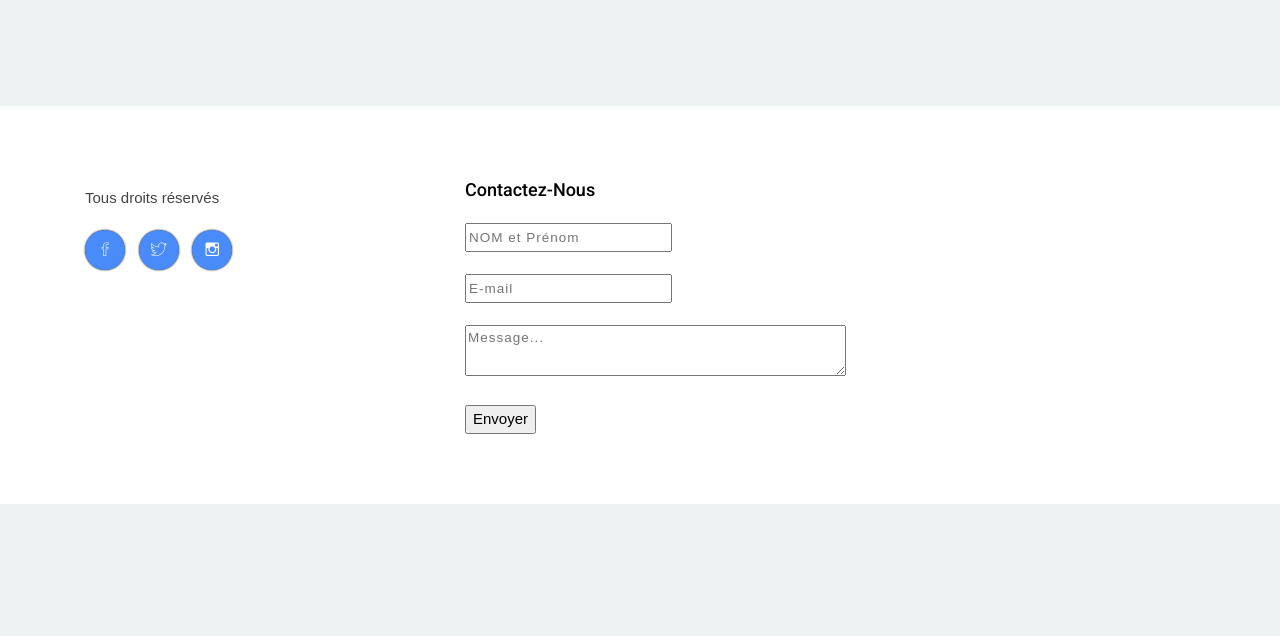
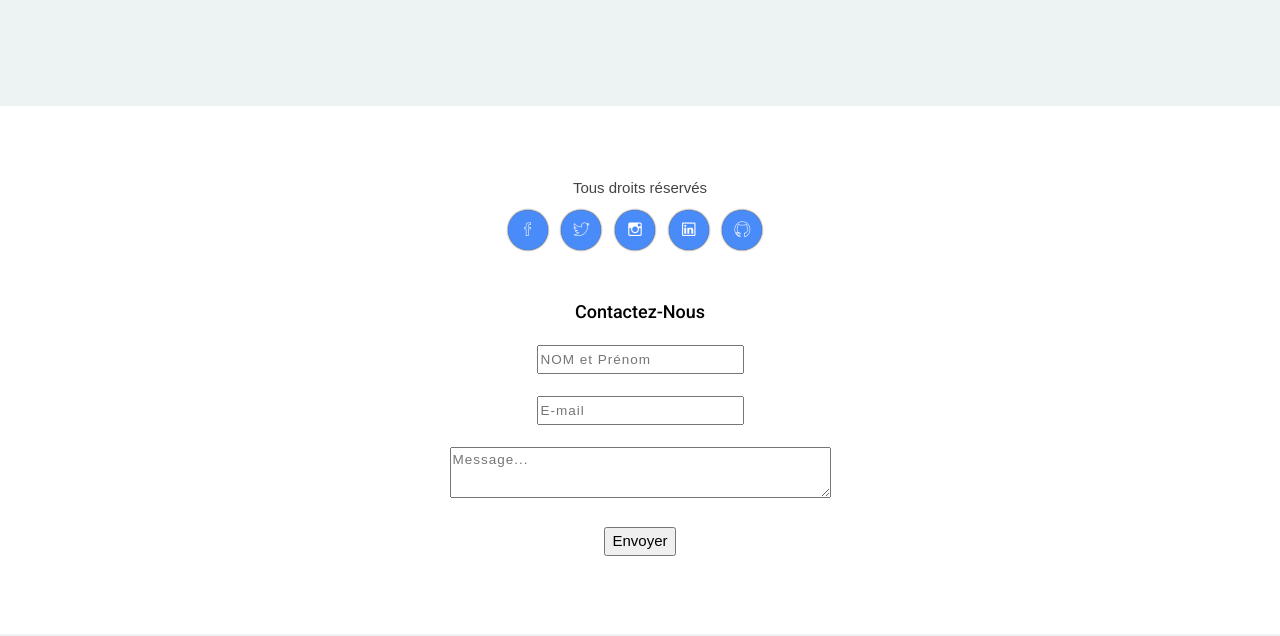
Before and after one commit to Durocortorum/Blog-TP5, a PHP site: page / in a window 1280 px wide. Shown: the part 164-800 px from the top of the page. Run offline with PHP 8.4, Linux system fonts and the light colour scheme; data that the repository does not hold is empty; some web fonts are replaced.

Commit message:
modif Template.php and ajout photo cv

```diff
--- a/views/Template.php
+++ b/views/Template.php
@@ -7,9 +7,7 @@
 	<meta name="viewport" content="width=device-width, initial-scale=1">
 	<meta charset="UTF-8">
 
-
 	<link href="https://fonts.googleapis.com/css?family=Roboto:300,400,500" rel="stylesheet">
-
 
 	<link href="public/common-css/bootstrap.css" rel="stylesheet">
 
@@ -67,30 +65,30 @@
 		</div>
 	</header>
 
-
 	<?= $content ?>
-
 
 	<footer>
 
 		<div class="container">
 			<div class="row">
 
-				<div class="col-lg-4 col-md-6">
-					<div class="footer-section">
-						<p class="copyright">Tous droits réservés</p>
+				<div class="col-lg-12 col-md-6">
+					<div class="footer-section text-center">
+						<p>Tous droits réservés</p>
 
 						<ul class="icons">
-							<li><a href="#"><i class="ion-social-facebook-outline"></i></a></li>
-							<li><a href="#"><i class="ion-social-twitter-outline"></i></a></li>
-							<li><a href="#"><i class="ion-social-instagram-outline"></i></a></li>
+							<li><a href="https://www.facebook.com/DescotesMichel"><i class="ion-social-facebook-outline"></i></a></li>
+							<li><a href="https://twitter.com/home"><i class="ion-social-twitter-outline"></i></a></li>
+							<li><a href="https://www.instagram.com/?hl=fr"><i class="ion-social-instagram-outline"></i></a></li>
+							<li><a href="https://www.linkedin.com/in/michel-descotes-92ab0157//?hl=fr"><i class="ion-social-linkedin-outline"></i></a></li>
+							<li><a href="https://github.com/Durocortorum"><i class="ion-social-github-outline"></i></a></li>
 						</ul>
 
 					</div>
 				</div>
 
-				<div class="col-lg-4 col-md-6">
-					<div class="footer-section">
+				<div class="col-lg-12 col-md-6">
+					<div class="footer-section p-2 text-center">
 
 						<h4 class="title"><b>Contactez-Nous</b></h4>
 						<form method="post" action="Accueil">
@@ -110,7 +108,6 @@
 		</div>
 	</footer>
 
-
 	<!-- SCRIPTS -->
 
 	<script src="public/common-js/jquery-3.1.1.min.js"></script>
```
Also changed, not shown: 1 other file.
